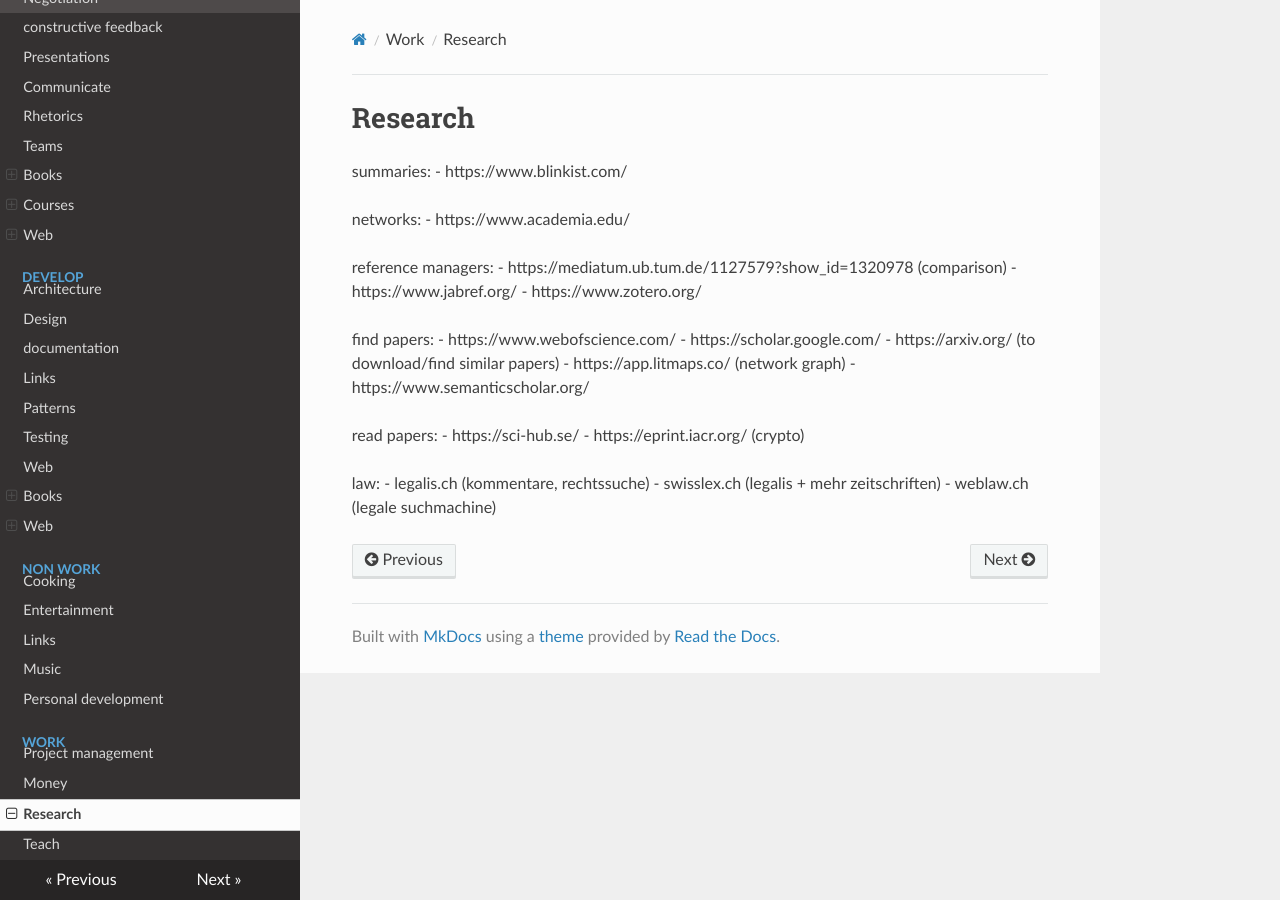
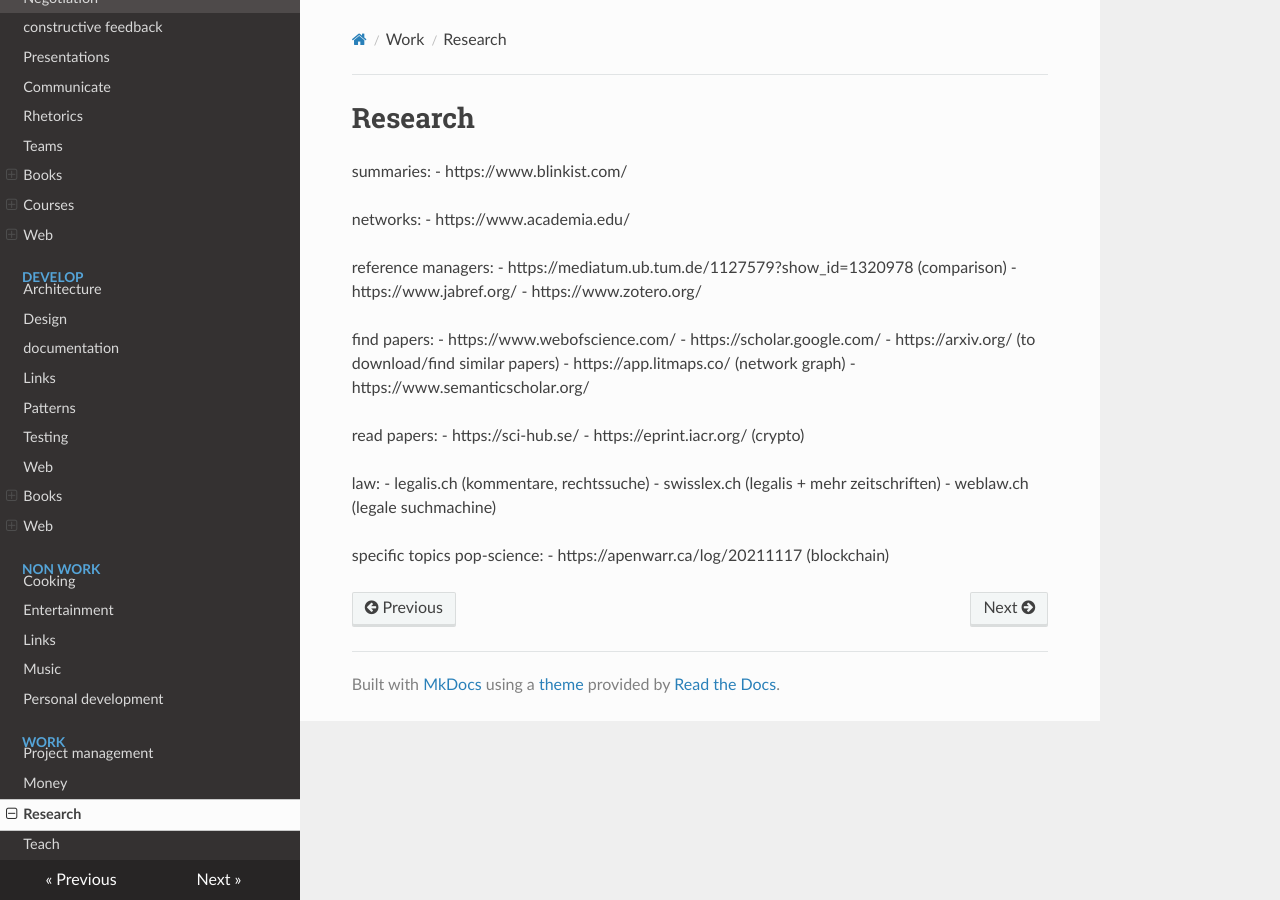
Before and after one commit to famoser/docs, an MkDocs documentation site: the page built from docs/work/research.md, in a window 1280 px wide. Built offline with MkDocs 1.6.1, drawn with Linux system fonts in a browser that asks for light colours; nearby versions of some CDN libraries.

Commit message:
Update research.md

```diff
--- a/docs/work/research.md
+++ b/docs/work/research.md
@@ -26,3 +26,6 @@
 - legalis.ch (kommentare, rechtssuche)
 - swisslex.ch (legalis + mehr zeitschriften)
 - weblaw.ch (legale suchmachine)
+
+specific topics pop-science:
+- https://apenwarr.ca/log/20211117 (blockchain)
```
